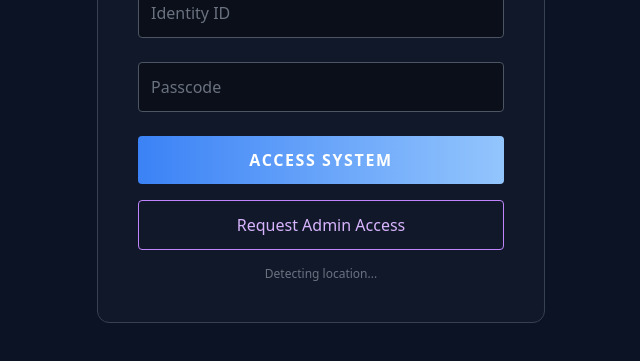
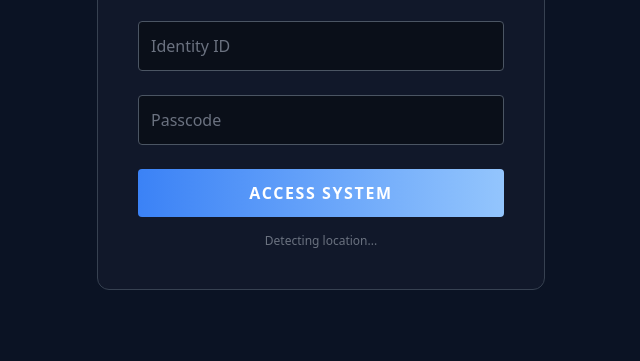
Before and after one commit to ashwin200459-cpuS/campus-navigator, a website: page public/index.html in a window 1280 px wide. Shown: the part 333-694 px from the top of the page, without its empty margins (319-959 px from the left). Drawn offline with nearby package versions, Linux system fonts and the light colour scheme.

Commit message:
Update index.html

```diff
--- a/public/index.html
+++ b/public/index.html
@@ -53,10 +53,7 @@ body { background-color: #0b1324; }
     </button>
 </form>
 
-<button onclick="requestAdmin()"
-    class="w-full mt-4 border border-purple-400 py-3 rounded text-purple-300">
-    Request Admin Access
-</button>
+
 
 <p id="statusMsg" class="text-center mt-4 text-sm text-gray-400"></p>
 
```
